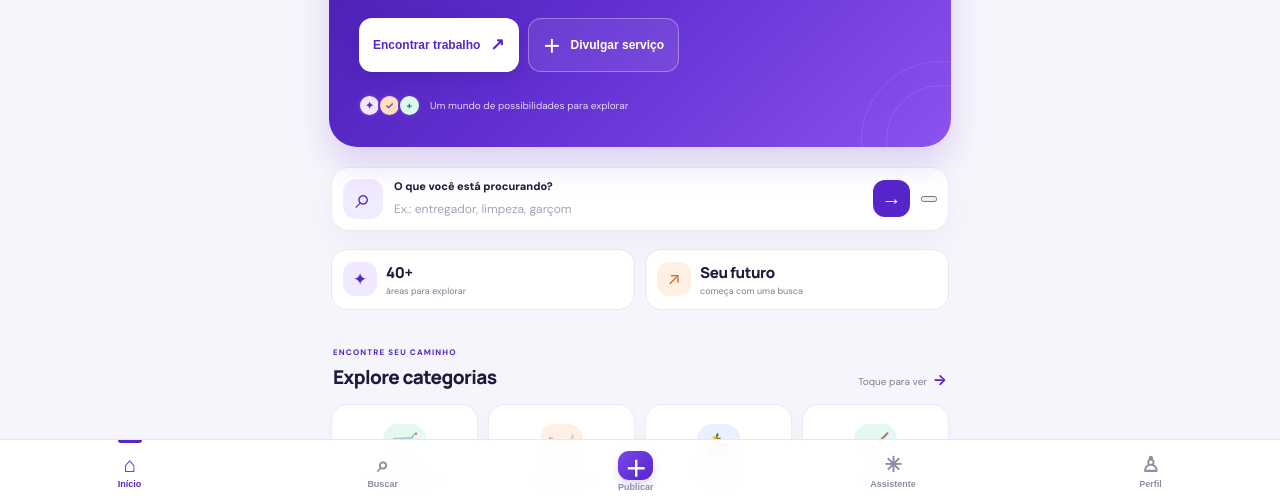
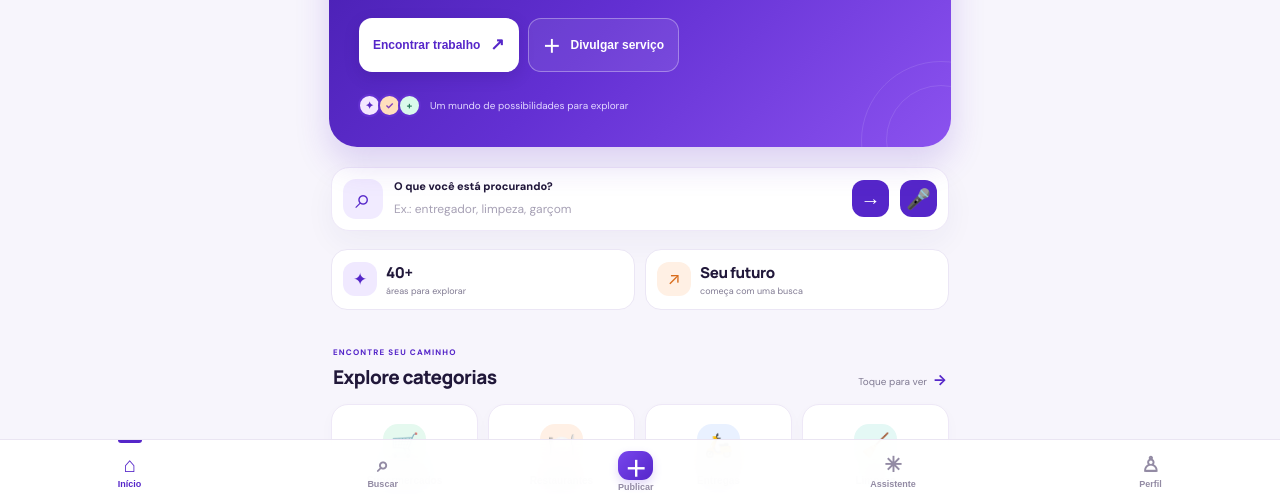
Before and after one commit to marcoslima1925/freela-brasil, a plain HTML site: page index.html in a window 1280 px wide. Shown: the part 298-799 px from the top of the page. Drawn offline with Linux system fonts and the light colour scheme.

Commit message:
Refactor searchbox section with improved markup

```diff
--- a/index.html
+++ b/index.html
@@ -28,8 +28,14 @@
     <div class="hero-foot"><span class="avatar-stack"><b>✦</b><b>✓</b><b>+</b></span><span>Um mundo de possibilidades para explorar</span></div>
     <div class="hero-orbit orbit-one"></div><div class="hero-orbit orbit-two"></div>
   </section>
-  <section class="searchbox">
-    <div class="search-symbol">⌕</div><div class="search-field"><label for="search">O que você está procurando?</label><input id="search" placeholder="Ex.: entregador, limpeza, garçom"></div><button id="searchGo" class="search-go" aria-label="Buscar">→</button><button id="searchGo" class="searchGo" aria-label="Buscar" seta, button id="voiceSearch" type="button" aria-label="Pesquisar por voz" microfone>
+    <section class="searchbox">
+  <div class="search-symbol">⌕</div>
+  <div class="search-field">
+    <label for="search">O que você está procurando?</label>
+    <input id="search" type="text" placeholder="Ex.: entregador, limpeza, garçom">
+  </div>
+  <button id="searchGo" class="search-go" type="button" aria-label="Buscar">→</button>
+  <button id="voiceSearch" class="search-go" type="button" aria-label="Pesquisar por voz">🎤</button>
   </section>
   <section class="quick-stats">
     <div><span class="stat-icon purple">✦</span><strong>40+</strong><small>áreas para explorar</small></div>
```
